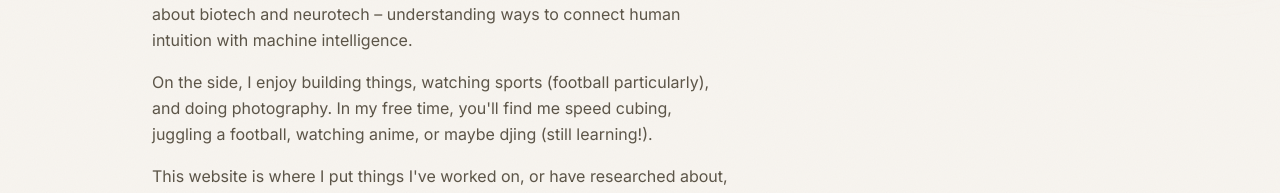
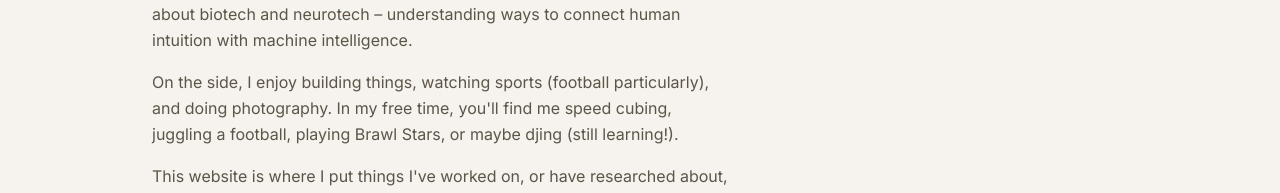
Before and after one commit to ArhamBhansali-ab/personal_website, a Next.js app: page / in a window 1280 px wide. Shown: the part 358-551 px from the top of the page. Built offline with nearby package versions, Linux system fonts and the light colour scheme.

Commit message:
minor change in home page

```diff
--- a/content/site.ts
+++ b/content/site.ts
@@ -6,7 +6,7 @@ export const site = {
     "Electrical & Computer Engineering / Physics student at Duke. I build neurotech, embedded systems, and ML for signal-driven product experiences.",
   bioLong: [
     "Waddup. I'm Arham Bhansali, an undergrad student at Duke University studying engineering. At the moment, I'm reading into and learning more about biotech and neurotech – understanding ways to connect human intuition with machine intelligence.",
-    "On the side, I enjoy building things, watching sports (football particularly), and doing photography. In my free time, you'll find me speed cubing, juggling a football, watching anime, or maybe djing (still learning!).",
+    "On the side, I enjoy building things, watching sports (football particularly), and doing photography. In my free time, you'll find me speed cubing, juggling a football, playing Brawl Stars, or maybe djing (still learning!).",
     "This website is where I put things I've worked on, or have researched about, in the past. Would love to get feedback on any of these things! I'll also regularly drop photos I'm proud of on the photography page, and document what I'm learning about ML and other tech disciplines on the blog.",
     "Ever want to chat about something or build something together, shoot me a dm or mail – always open!",
   ],
```
